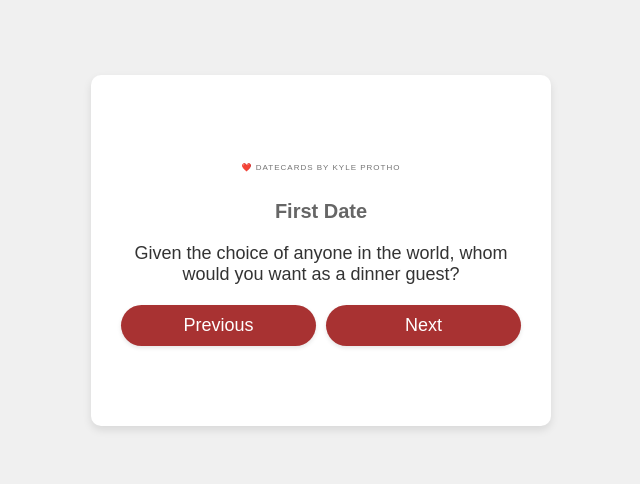
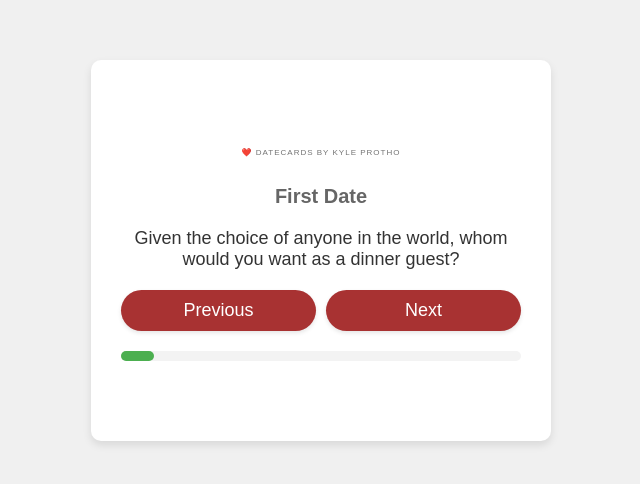
Before and after one commit to KyleProtho/DateCards, a plain HTML site: page index.html in a window 1280 px wide. Shown: the part 150-634 px from the top of the page, without its empty margins (319-959 px from the left). Drawn offline with Linux system fonts and the light colour scheme.

Commit message:
Progress bar

```diff
--- a/index.html
+++ b/index.html
@@ -17,6 +17,9 @@
             <button id="previous-button" class="button">Previous</button>
             <button id="next-button" class="button">Next</button>
         </div>
+        <div class="progress-container">
+            <div id="progress-bar"></div>
+        </div>
     </div>
     <script src="script.js"></script>
 </body>
--- a/script.js
+++ b/script.js
@@ -53,10 +53,18 @@ document.addEventListener("DOMContentLoaded", () => {
     const headerElement = document.getElementById("header");
     const nextButton = document.getElementById("next-button");
     const previousButton = document.getElementById("previous-button");
+    const progressBar = document.getElementById("progress-bar");
 
     function updateQuestion() {
       questionElement.textContent = questionSets[currentSet][currentQuestionIndex];
       headerElement.textContent = headers[currentSet];
+
+      // Calculate progress within current set
+      const currentSetLength = questionSets[currentSet].length;
+      const progress = (currentQuestionIndex + 1) / currentSetLength * 100;
+
+      // Update progress bar
+      progressBar.style.width = `${progress}%`;
     }
 
     nextButton.addEventListener("click", () => {
--- a/style.css
+++ b/style.css
@@ -90,3 +90,18 @@ header h1 {
     letter-spacing: 1px;
     align-items: center;
 }
+
+/* Progress bar styles */
+.progress-container {
+    width: 100%;
+    background-color: #f3f3f3;
+    border-radius: 5px;
+    margin-top: 20px;
+}
+
+#progress-bar {
+    height: 10px;
+    background-color: #4caf50;
+    width: 0%;
+    border-radius: 5px;
+}
```
Lines whose indentation alone changed are shown as unchanged.
